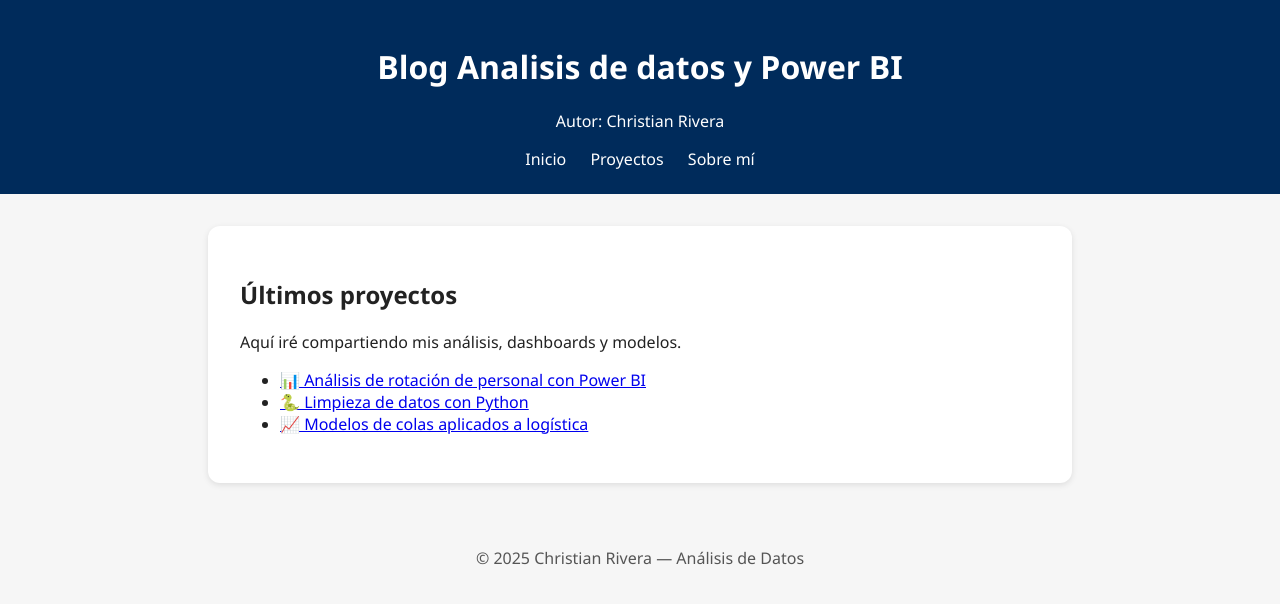
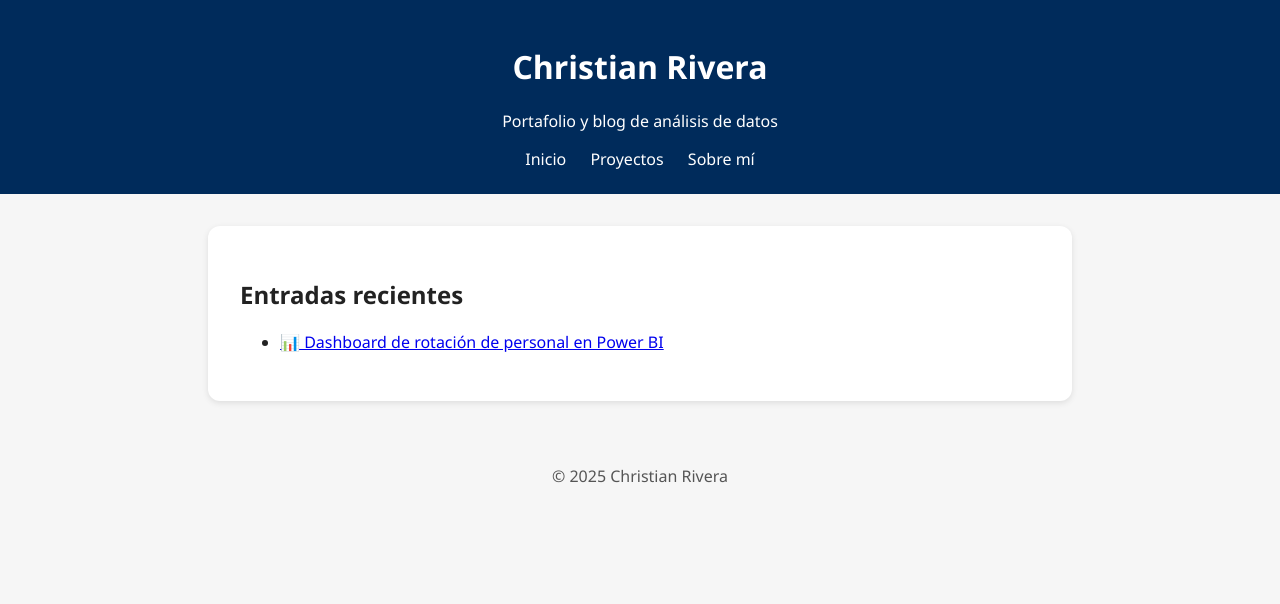
Before and after one commit to ChrisRV77/ChrisRV77.github.io, a Jekyll site: the page index.html, which Jekyll copies as it is, in a window 1280 px wide. Shown: the top 604 px of the page. Built offline with Jekyll 4.4.1, drawn with Linux system fonts in a browser that asks for light colours.

Commit message:
Update index.html

```diff
--- a/index.html
+++ b/index.html
@@ -1,37 +1,32 @@
 <!DOCTYPE html>
 <html lang="es">
 <head>
-  <meta charset="UTF-8" />
-  <meta name="viewport" content="width=device-width, initial-scale=1.0" />
-  <title>Christian Rivera | Data Analytics</title>
-  <link rel="stylesheet" href="style.css" />
+  <meta charset="UTF-8">
+  <meta name="viewport" content="width=device-width, initial-scale=1.0">
+  <title>Inicio | Christian Rivera</title>
+  <link rel="stylesheet" href="style.css">
 </head>
 <body>
 
 <header>
-    <h1>Blog Analisis de datos y Power BI</h1>
-    <p>Autor: Christian Rivera</p>
+  <h1>Christian Rivera</h1>
+  <p>Portafolio y blog de análisis de datos</p>
   <nav>
     <a href="index.html">Inicio</a>
-      <a href="projects.html">Proyectos</a>
+    <a href="posts.html">Proyectos</a>
     <a href="about.html">Sobre mí</a>
   </nav>
 </header>
 
 <main>
-    <article>
-      <h2>Últimos proyectos</h2>
-      <p>Aquí iré compartiendo mis análisis, dashboards y modelos.</p>
+  <h2>Entradas recientes</h2>
   <ul>
-        <li><a href="proyecto1.html">📊 Análisis de rotación de personal con Power BI</a></li>
-        <li><a href="proyecto2.html">🐍 Limpieza de datos con Python</a></li>
-        <li><a href="proyecto3.html">📈 Modelos de colas aplicados a logística</a></li>
+    <li><a href="posts/2025-10-07-powerbi-dashboard.html">📊 Dashboard de rotación de personal en Power BI</a></li>
   </ul>
-    </article>
 </main>
 
 <footer>
-    <p>© 2025 Christian Rivera — Análisis de Datos</p>
+  <p>© 2025 Christian Rivera</p>
 </footer>
 
 </body>
```
Lines whose indentation alone changed are shown as unchanged.
